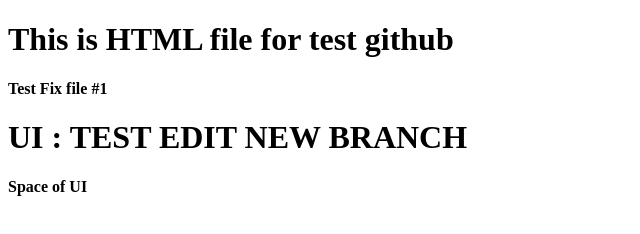
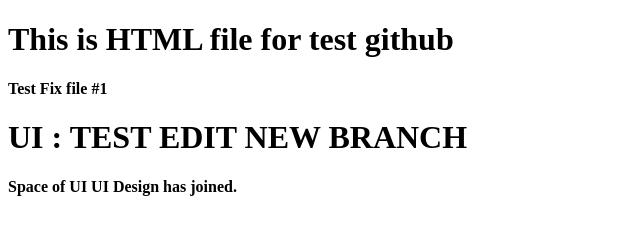
Before and after one commit to Taweepat/BornToDev-TestGit, a plain HTML site: page index.html in a window 1280 px wide. Shown: the whole page, without its empty margins (0-640 px from the left). Drawn offline with Linux system fonts and the light colour scheme.

Commit message:
add text 1 row

```diff
--- a/index.html
+++ b/index.html
@@ -10,5 +10,6 @@
             UI : TEST EDIT NEW BRANCH
         </H1>
         <b>Space of UI</b>
+        <b>UI Design has joined.</b>
     </body>
 </html>
```
